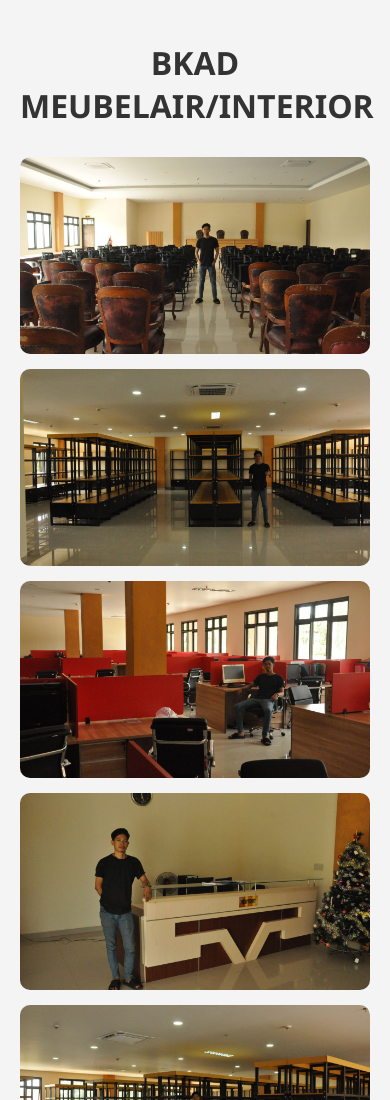
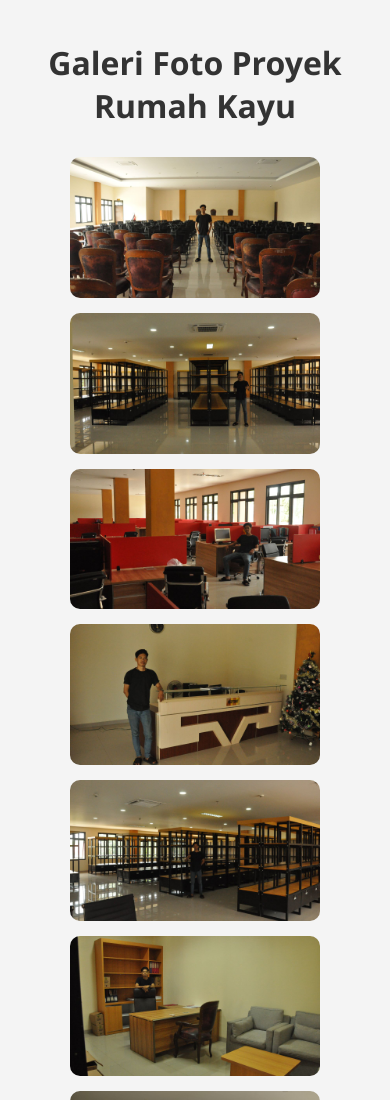
Before and after one commit to abangFRED/BKAD-MEUBELAIR-INTERIOR, a plain HTML site: page index.html in a window 390 px wide. Shown: the top 1100 px of the page. Drawn offline with Linux system fonts and the light colour scheme.

Commit message:
Update index.html

```diff
--- a/index.html
+++ b/index.html
@@ -20,12 +20,14 @@
 
     .gallery {
       display: grid;
-      grid-template-columns: repeat(auto-fit, minmax(220px, 1fr));
+      grid-template-columns: repeat(4, 1fr); /* Selalu 4 gambar per baris */
       gap: 15px;
+      justify-items: center;
     }
 
     .gallery img {
       width: 100%;
+      max-width: 250px; /* Batasi ukuran maksimal agar rapi */
       border-radius: 10px;
       cursor: pointer;
       transition: transform 0.3s, box-shadow 0.3s;
@@ -67,11 +69,25 @@
       font-weight: bold;
       cursor: pointer;
     }
+
+    /* Supaya di HP tetap enak dilihat */
+    @media (max-width: 768px) {
+      .gallery {
+        grid-template-columns: repeat(2, 1fr); /* jadi 2 per baris di HP */
+      }
+    }
+
+    @media (max-width: 480px) {
+      .gallery {
+        grid-template-columns: 1fr; /* jadi 1 per baris di layar kecil */
+      }
+    }
+
   </style>
 </head>
 <body>
 
-  <h1>BKAD MEUBELAIR/INTERIOR</h1>
+  <h1>Galeri Foto Proyek Rumah Kayu</h1>
 
   <div class="gallery">
     <img src="bkad1.jpg" alt="Foto 1">
```
